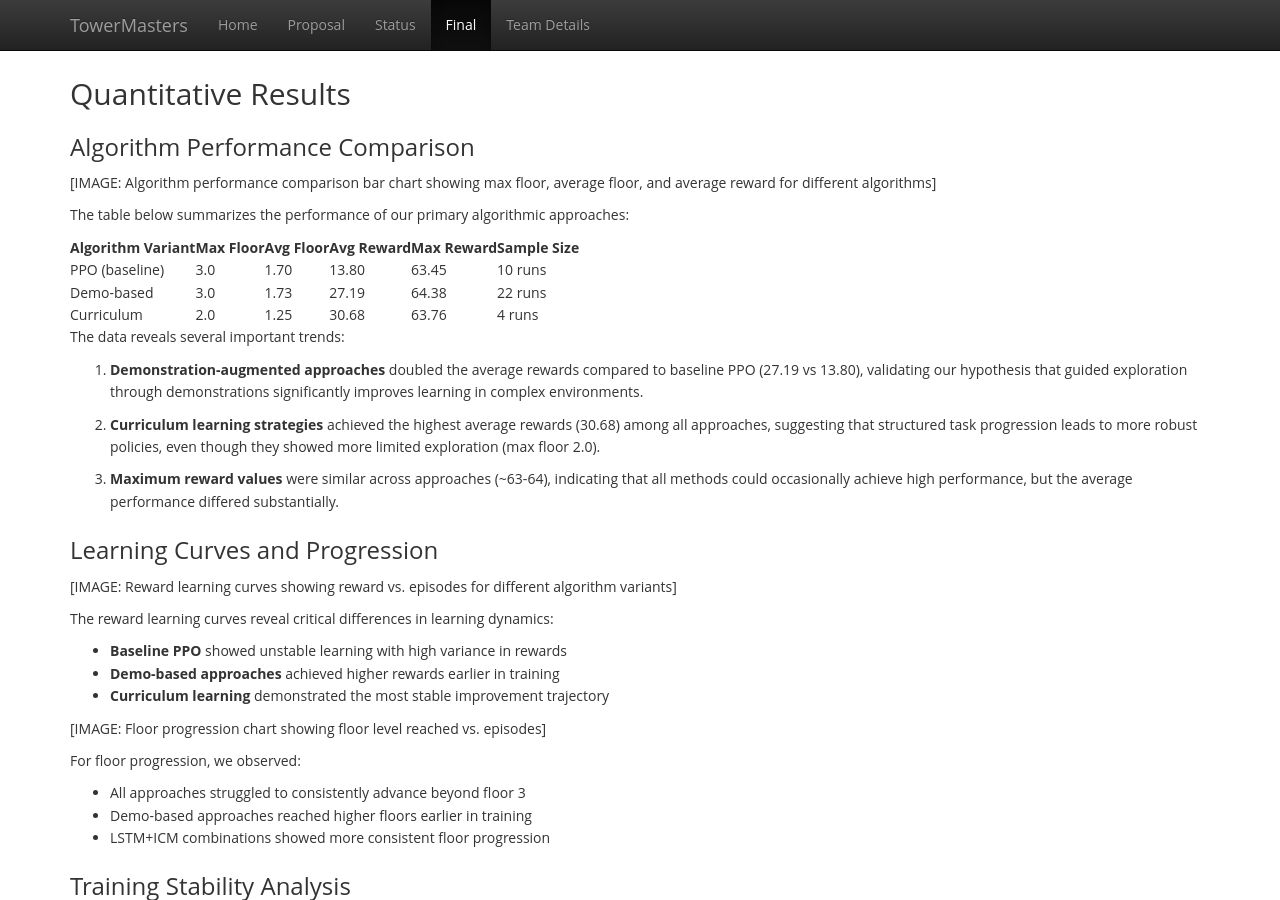
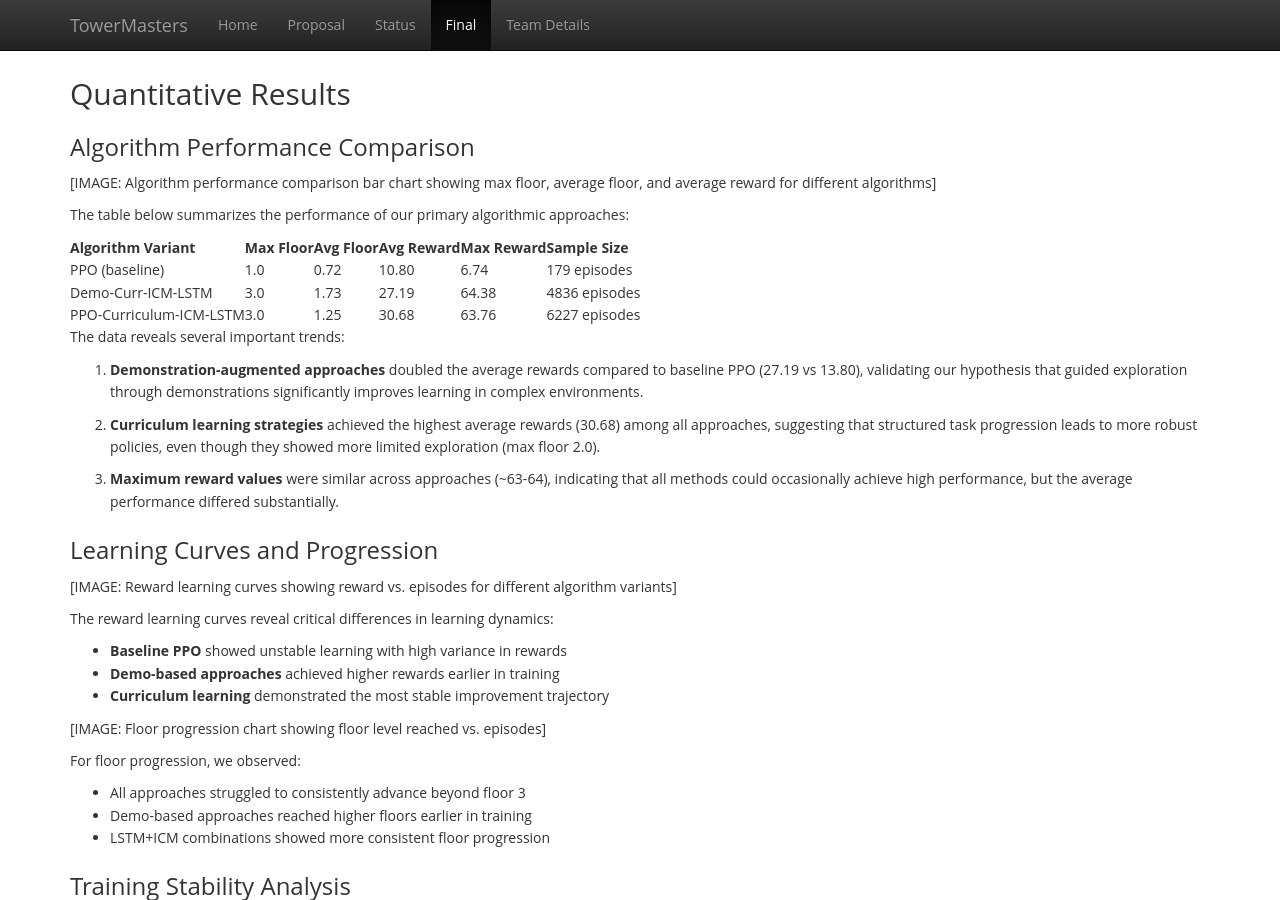
Before and after one commit to andrewzho/TowerMasters, a Jekyll site: the page built from docs/final.md, in a window 1280 px wide and 900 px high, scrolled down 4893 px. Built offline with Jekyll 4.4.1, drawn with Linux system fonts in a browser that asks for light colours.

Commit message:
Update final.md

```diff
--- a/docs/final.md
+++ b/docs/final.md
@@ -214,11 +214,11 @@ Key performance metrics included:
 
 The table below summarizes the performance of our primary algorithmic approaches:
 
-| Algorithm Variant | Max Floor | Avg Floor | Avg Reward | Max Reward | Sample Size |
-|-------------------|-----------|-----------|------------|------------|-------------|
-| PPO (baseline)    | 3.0       | 1.70      | 13.80      | 63.45      | 10 runs     |
-| Demo-based        | 3.0       | 1.73      | 27.19      | 64.38      | 22 runs     |
-| Curriculum        | 2.0       | 1.25      | 30.68      | 63.76      | 4 runs      |
+| Algorithm Variant              | Max Floor | Avg Floor | Avg Reward | Max Reward | Sample Size   |
+|--------------------------------|-----------|-----------|------------|------------|---------------|
+| PPO (baseline)                 | 1.0       | 0.72      | 10.80      | 6.74       | 179 episodes  |
+| Demo-Curr-ICM-LSTM             | 3.0       | 1.73      | 27.19      | 64.38      | 4836 episodes |
+| PPO-Curriculum-ICM-LSTM        | 3.0       | 1.25      | 30.68      | 63.76      | 6227 episodes |
 
 The data reveals several important trends:
 
```
